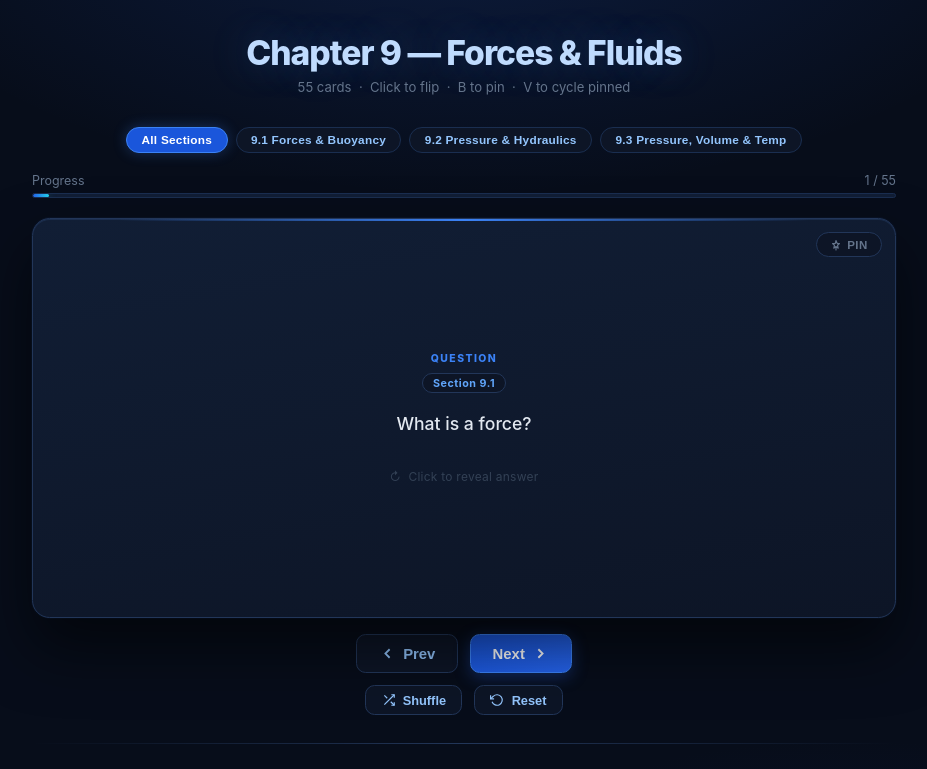
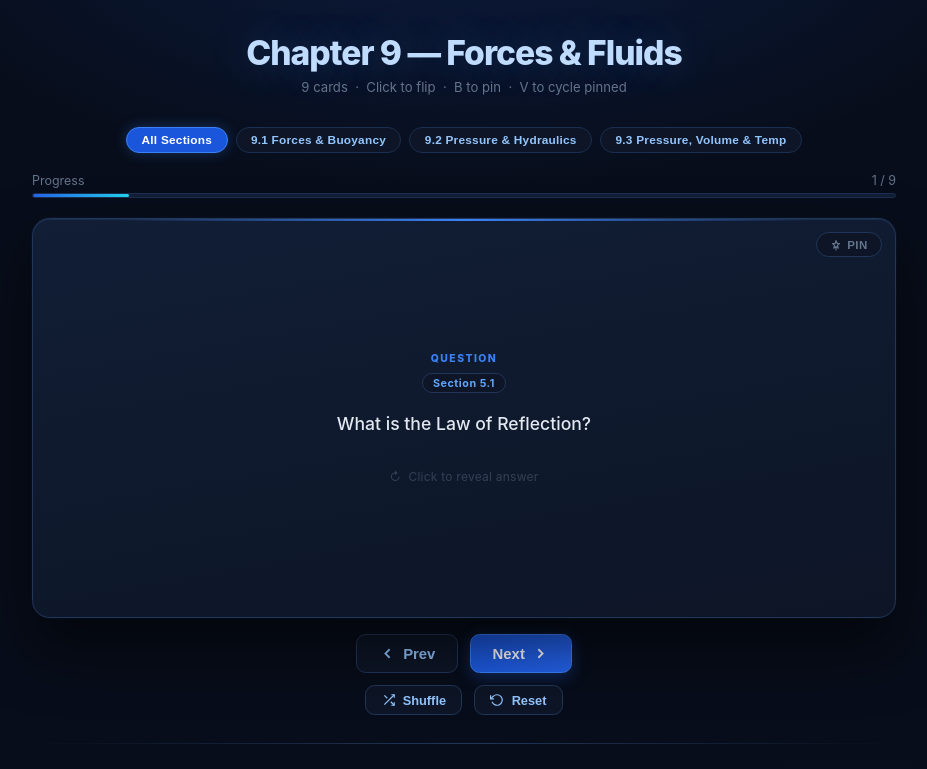
Before and after one commit to R0wn1/Science8sms, a plain HTML site: page index.html in a window 1280 px wide. Shown: the top 769 px of the page, without its empty margins (176-1103 px from the left). Drawn offline with Linux system fonts and the light colour scheme.

Commit message:
Add reflection and refraction cards to the quiz

```diff
--- a/index.html
+++ b/index.html
@@ -500,61 +500,66 @@
 
 <script>
 const allCards = [
-  {s:"9.1",q:"What is a force?",a:"Anything that causes a change in the motion of an object (a push or a pull)."},
-  {s:"9.1",q:"What are balanced forces?",a:"Forces equal in strength and opposite in direction — they cause no change in motion."},
-  {s:"9.1",q:"What are unbalanced forces?",a:"Forces unequal in strength — they cause a change in the speed or direction of an object."},
-  {s:"9.1",q:"What is mass?",a:"The amount of matter in an object. Stays the same anywhere in the universe. Measured in kilograms (kg)."},
-  {s:"9.1",q:"What is weight?",a:"The measure of the gravitational pull (force) acting on an object. Changes with location. Measured in Newtons (N)."},
-  {s:"9.1",q:"How is weight different from mass?",a:"Mass is constant everywhere; weight changes with gravity. On the Moon, weight is 1/6 of Earth weight, but mass stays the same."},
-  {s:"9.1",q:"What is buoyancy (buoyant force)?",a:"The upward force on an object submerged in or floating on a fluid."},
-  {s:"9.1",q:"When does an object float?",a:"When the buoyant force equals the force of gravity — when the mass of displaced fluid equals the total mass of the object."},
-  {s:"9.1",q:"When does an object sink?",a:"When the object's weight is greater than the buoyant force — it is denser than the fluid it displaces."},
-  {s:"9.1",q:"What is neutral buoyancy?",a:"When buoyant force exactly equals the weight of the object — it neither rises nor sinks."},
-  {s:"9.1",q:"What is Archimedes' principle?",a:"The buoyant force on an object equals the weight of the fluid the object displaces."},
-  {s:"9.1",q:"Why is it easier to float in salt water than fresh water?",a:"Salt water is denser (1.03 g/mL vs 1.00 g/mL), so it exerts a greater buoyant force per volume."},
-  {s:"9.1",q:"What is average density?",a:"The total mass of all substances making up an object divided by the total volume."},
-  {s:"9.1",q:"How does a steel ship float?",a:"The ship is hollow, so its average density (hull + air) is less than the density of water."},
-  {s:"9.1",q:"Give 3 technologies that use density and buoyancy.",a:"Personal flotation devices, submarines, and hot air balloons."},
-  {s:"9.1",q:"How does a submarine control its depth?",a:"By pumping water in or out of ballast tanks — more water = sinks, less water = rises."},
-  {s:"9.1",q:"What is a hydrometer?",a:"An instrument that measures liquid density using Archimedes' principle — sinks lower in less dense liquids."},
-  {s:"9.1",q:"Give examples of objects that float or sink depending on application.",a:"Metal boat (floats) vs. metal block (sinks); sealed empty bottle (floats) vs. full bottle (sinks)."},
-  {s:"9.2",q:"What is pressure?",a:"The force acting on a certain area of a surface. P = F / A"},
-  {s:"9.2",q:"What is the formula for pressure?",a:"P = F / A (Pressure = Force ÷ Area)"},
-  {s:"9.2",q:"What is the formula for force using pressure?",a:"F = P × A (Force = Pressure × Area)"},
-  {s:"9.2",q:"What is the formula for area using pressure?",a:"A = F / P (Area = Force ÷ Pressure)"},
-  {s:"9.2",q:"What unit is pressure measured in?",a:"Pascals (Pa). 1 Pa = 1 N/m². Named after Blaise Pascal."},
-  {s:"9.2",q:"What is atmospheric pressure?",a:"The pressure exerted by layers of air surrounding Earth held by gravity. Decreases as altitude increases."},
-  {s:"9.2",q:"Why does water pressure increase with depth?",a:"More water above you means more weight pressing down, increasing pressure."},
-  {s:"9.2",q:"What is compressibility?",a:"The ability of a substance to be squeezed into a smaller volume."},
-  {s:"9.2",q:"Are gases compressible or incompressible? Why?",a:"Compressible — gas particles are far apart and can be squeezed closer together."},
-  {s:"9.2",q:"Are liquids and solids compressible or incompressible? Why?",a:"Incompressible — their particles are already very close with little space to compress."},
-  {s:"9.2",q:"What is Pascal's Law?",a:"Pressure applied to an enclosed fluid is transmitted equally in all directions throughout the entire container."},
-  {s:"9.2",q:"Give a common example of Pascal's Law.",a:"Squeezing toothpaste — pressure at the bottom transmits through and forces paste out the top."},
-  {s:"9.2",q:"What is a hydraulic system?",a:"A system using pressure through an enclosed liquid (oil or water) to create force and movement."},
-  {s:"9.2",q:"What is hydraulic multiplication?",a:"Using Pascal's Law to apply a small force on a small area to produce a much larger force on a larger area."},
-  {s:"9.2",q:"Give 3 examples of hydraulic systems.",a:"Car lift/hoist, hydraulic jack, and automobile braking system."},
-  {s:"9.2",q:"What is a pneumatic system?",a:"A system that uses an enclosed compressed gas (like air) to transmit force and cause motion."},
-  {s:"9.2",q:"How is a pneumatic system different from a hydraulic system?",a:"Pneumatic uses compressible gases; hydraulic uses incompressible liquids."},
-  {s:"9.2",q:"Give 2 examples of pneumatic systems.",a:"Jackhammer and dentist's drill (also: air brakes on trucks/buses)."},
-  {s:"9.2",q:"What is static pressure?",a:"Pressure in an enclosed, non-flowing fluid — still capable of transmitting force even when not moving."},
-  {s:"9.2",q:"Why do your ears pop as altitude increases?",a:"Outside air pressure drops while inside-ear pressure stays the same; the eardrum pops as it equalizes."},
-  {s:"9.3",q:"What is a controlled variable?",a:"The variable held constant during an experiment so only one variable is tested at a time."},
-  {s:"9.3",q:"What three factors influence one another in gases?",a:"Temperature, pressure, and volume."},
-  {s:"9.3",q:"What is Boyle's Law?",a:"When temperature is constant, increasing the pressure on a gas decreases its volume (and vice versa)."},
-  {s:"9.3",q:"Give an example of Boyle's Law.",a:"Doubling the pressure cuts the volume in half. Ten times the pressure = one-tenth the volume."},
-  {s:"9.3",q:"What must be controlled when testing pressure vs. volume of a gas?",a:"Temperature must be held constant."},
-  {s:"9.3",q:"What is Charles' Law?",a:"When pressure is constant, increasing the temperature of a gas increases its volume proportionally."},
-  {s:"9.3",q:"What happens to gas volume when heated (pressure constant)?",a:"Volume increases — particles gain energy, move faster, and push farther apart."},
-  {s:"9.3",q:"What happens to gas volume when cooled (pressure constant)?",a:"Volume decreases — particles lose energy and move closer together."},
-  {s:"9.3",q:"What must be controlled when testing temperature vs. volume of a gas?",a:"Pressure must be held constant."},
-  {s:"9.3",q:"What is the relationship between temperature and pressure (volume constant)?",a:"Increasing temperature increases pressure — particles hit the container walls harder and more often."},
-  {s:"9.3",q:"What must be controlled when testing temperature vs. pressure of a gas?",a:"Volume must be held constant."},
-  {s:"9.3",q:"Why should you never incinerate an aerosol can?",a:"Heating gas in a sealed can (constant volume) raises pressure until it could explode."},
-  {s:"9.3",q:"What is absolute zero?",a:"-273.15°C — the lowest possible temperature where gas particles have zero kinetic energy."},
-  {s:"9.3",q:"How does a pressure cooker work?",a:"Steam is trapped (constant volume), so rising temperature also raises pressure — cooking food faster."},
-  {s:"9.3",q:"Give a practical use of the pressure-volume relationship.",a:"Designing portable oxygen tanks — compressing gas allows more to fit in a small tank."},
-  {s:"9.3",q:"If pressure on a gas decreases (temperature constant), what happens to volume?",a:"Volume increases — less pressure allows particles to spread farther apart (Boyle's Law)."},
-  {s:"9.3",q:"Why do helium balloons burst as they rise in the atmosphere?",a:"Atmospheric pressure decreases with altitude, so the gas inside expands until the balloon bursts."}
+  // ───── Reflection basics ─────
+  {
+    s:"5.1",
+    q:"What is the Law of Reflection?",
+    a:"The angle of incidence equals the angle of reflection.",
+    img: `<svg viewBox="0 0 300 160">
+      <line x1="150" y1="30" x2="150" y2="140" stroke="#60a5fa" stroke-width="2"/>
+      <line x1="60" y1="60" x2="150" y2="100" stroke="#e2e8f0" stroke-width="2"/>
+      <line x1="150" y1="100" x2="240" y2="60" stroke="#e2e8f0" stroke-width="2"/>
+      <text x="155" y="80" fill="#60a5fa" font-size="10">Normal</text>
+      <text x="80" y="55" fill="#e2e8f0" font-size="10">Incident</text>
+      <text x="210" y="55" fill="#e2e8f0" font-size="10">Reflected</text>
+    </svg>`
+  },
+
+  {
+    s:"5.1",
+    q:"What is a plane mirror image?",
+    a:"Virtual, upright, same size, and appears behind the mirror.",
+    img: `<svg viewBox="0 0 300 160">
+      <rect x="140" y="20" width="10" height="120" fill="#3b82f6"/>
+      <circle cx="100" cy="80" r="10" fill="#e2e8f0"/>
+      <circle cx="200" cy="80" r="10" fill="#93c5fd" opacity="0.6"/>
+      <line x1="110" y1="80" x2="140" y2="80" stroke="#e2e8f0" stroke-dasharray="4"/>
+      <line x1="150" y1="80" x2="190" y2="80" stroke="#93c5fd" stroke-dasharray="4"/>
+    </svg>`
+  },
+
+  {
+    s:"5.1",
+    q:"Concave mirror ray behavior",
+    a:"Parallel rays reflect through focal point.",
+    img: `<svg viewBox="0 0 300 160">
+      <path d="M160 20 Q130 80 160 140" stroke="#60a5fa" fill="none" stroke-width="2"/>
+      <line x1="20" y1="50" x2="160" y2="80" stroke="#e2e8f0"/>
+      <line x1="20" y1="110" x2="160" y2="80" stroke="#e2e8f0"/>
+      <circle cx="160" cy="80" r="4" fill="#22d3ee"/>
+      <text x="165" y="75" fill="#22d3ee" font-size="10">F</text>
+    </svg>`
+  },
+
+  {
+    s:"5.2",
+    q:"What is refraction?",
+    a:"The bending of light when it passes between media.",
+    img: `<svg viewBox="0 0 300 160">
+      <rect x="0" y="80" width="300" height="80" fill="#0f172a"/>
+      <line x1="80" y1="20" x2="150" y2="80" stroke="#e2e8f0"/>
+      <line x1="150" y1="80" x2="230" y2="130" stroke="#60a5fa"/>
+      <line x1="150" y1="0" x2="150" y2="160" stroke="#3b82f6"/>
+      <text x="155" y="75" fill="#3b82f6" font-size="10">Normal</text>
+    </svg>`
+  },
+
+  // ───── keep your existing simple cards (example) ─────
+  {s:"5.1",q:"What is an incident ray?",a:"A ray that hits a surface."},
+  {s:"5.1",q:"What is a reflected ray?",a:"A ray that bounces off a surface."},
+  {s:"5.1",q:"What is the normal?",a:"A line perpendicular to the surface."},
+  {s:"5.1",q:"What is angle of incidence?",a:"Angle between incident ray and normal."},
+  {s:"5.1",q:"What is angle of reflection?",a:"Angle between reflected ray and normal."}
 ];
 
 let cards = [...allCards];
```
